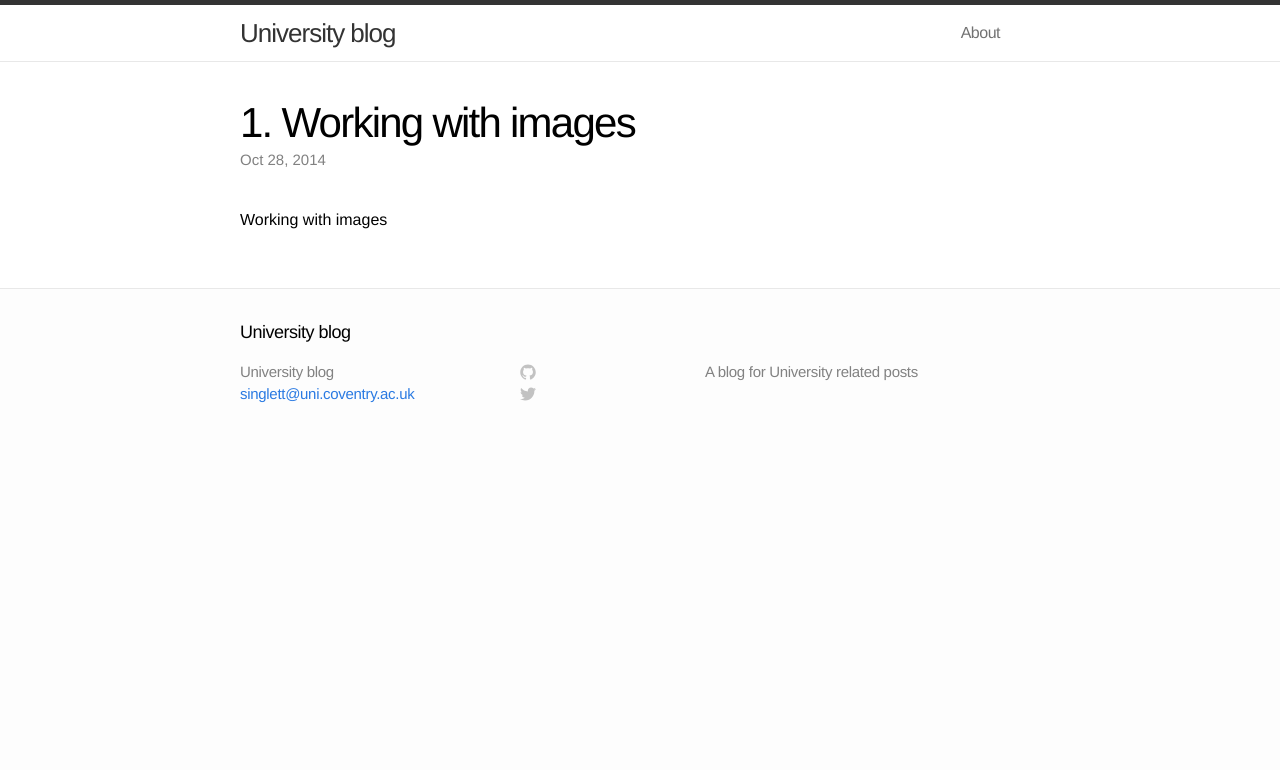
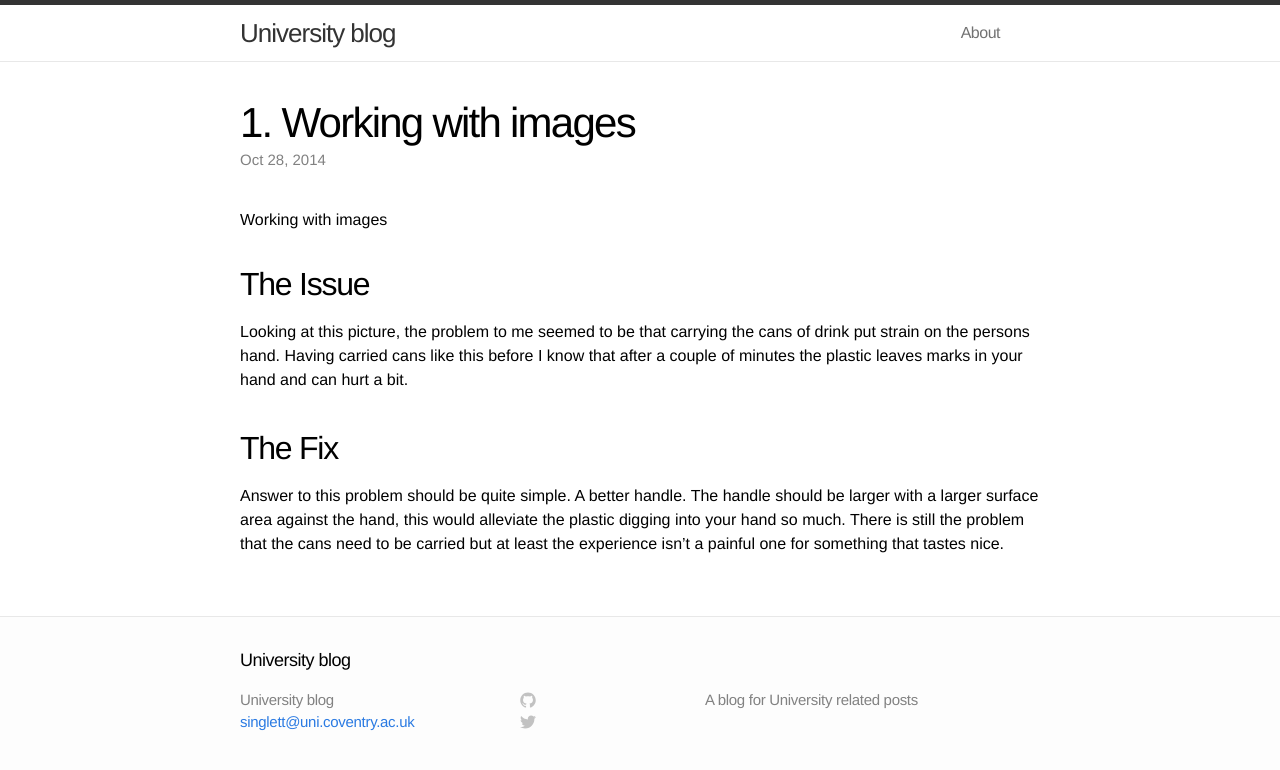
Before and after one commit to Radther/radther.github.io, a Jekyll site: the page built from _posts/2014-10-28-1-Working-with-images.md, in a window 1280 px wide. Shown: the top 770 px of the page. Built offline with Jekyll 4.4.1, drawn with Linux system fonts in a browser that asks for light colours.

Commit message:
new post

```diff
--- a/_posts/2014-10-28-1-Working-with-images.md
+++ b/_posts/2014-10-28-1-Working-with-images.md
@@ -1,8 +1,14 @@
 ---
 layout: post
-title:  "1. Working with images"
+title:  1. Working with images
 date:   2014-10-28 15:12:00
 categories: Design
 ---
 
 # Working with images
+
+## The Issue
+Looking at this picture, the problem to me seemed to be that carrying the cans of drink put strain on the persons hand. Having carried cans like this before I know that after a couple of minutes the plastic leaves marks in your hand and can hurt a bit.
+
+## The Fix
+Answer to this problem should be quite simple. A better handle. The handle should be larger with a larger surface area against the hand, this would alleviate the plastic digging into your hand so much. There is still the problem that the cans need to be carried but at least the experience isn’t a painful one for something that tastes nice.
```
